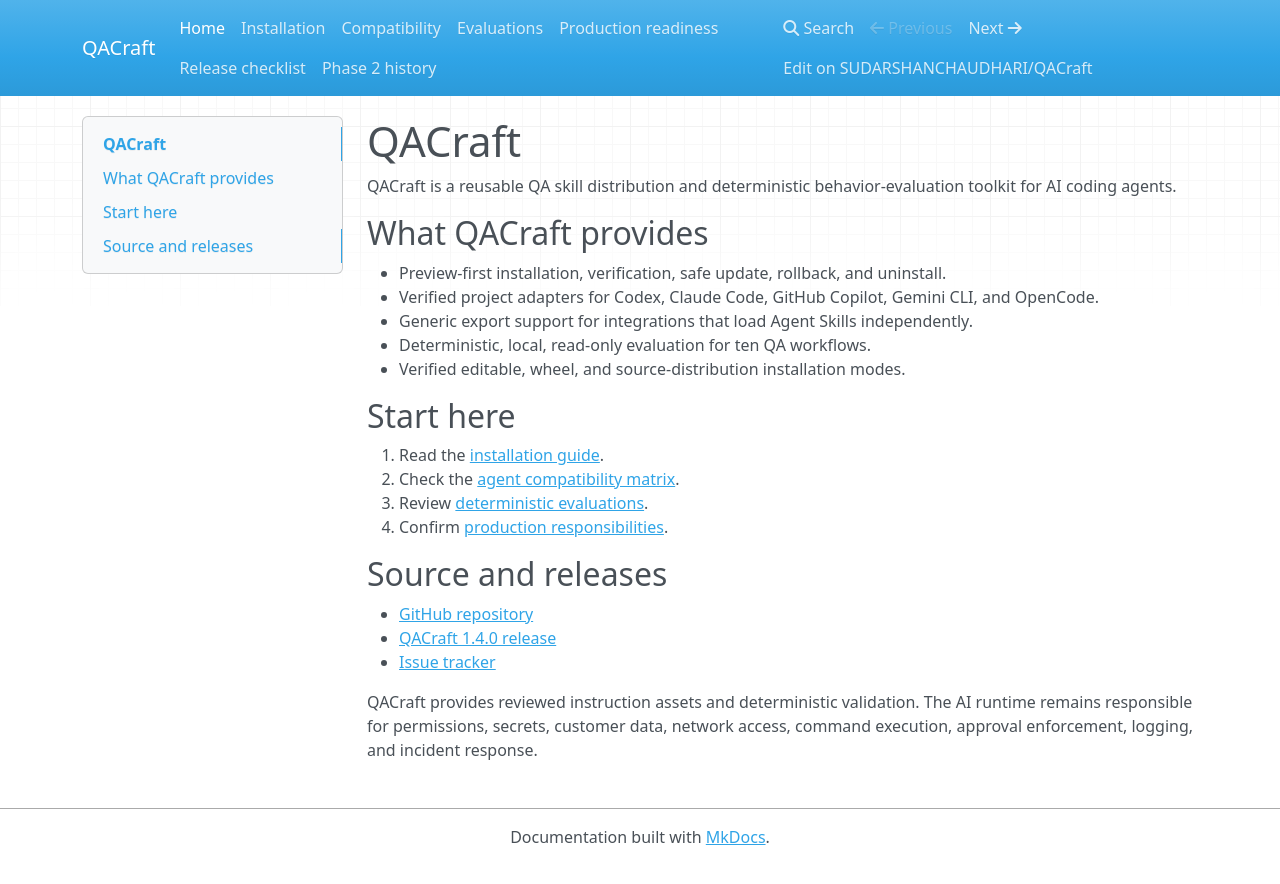
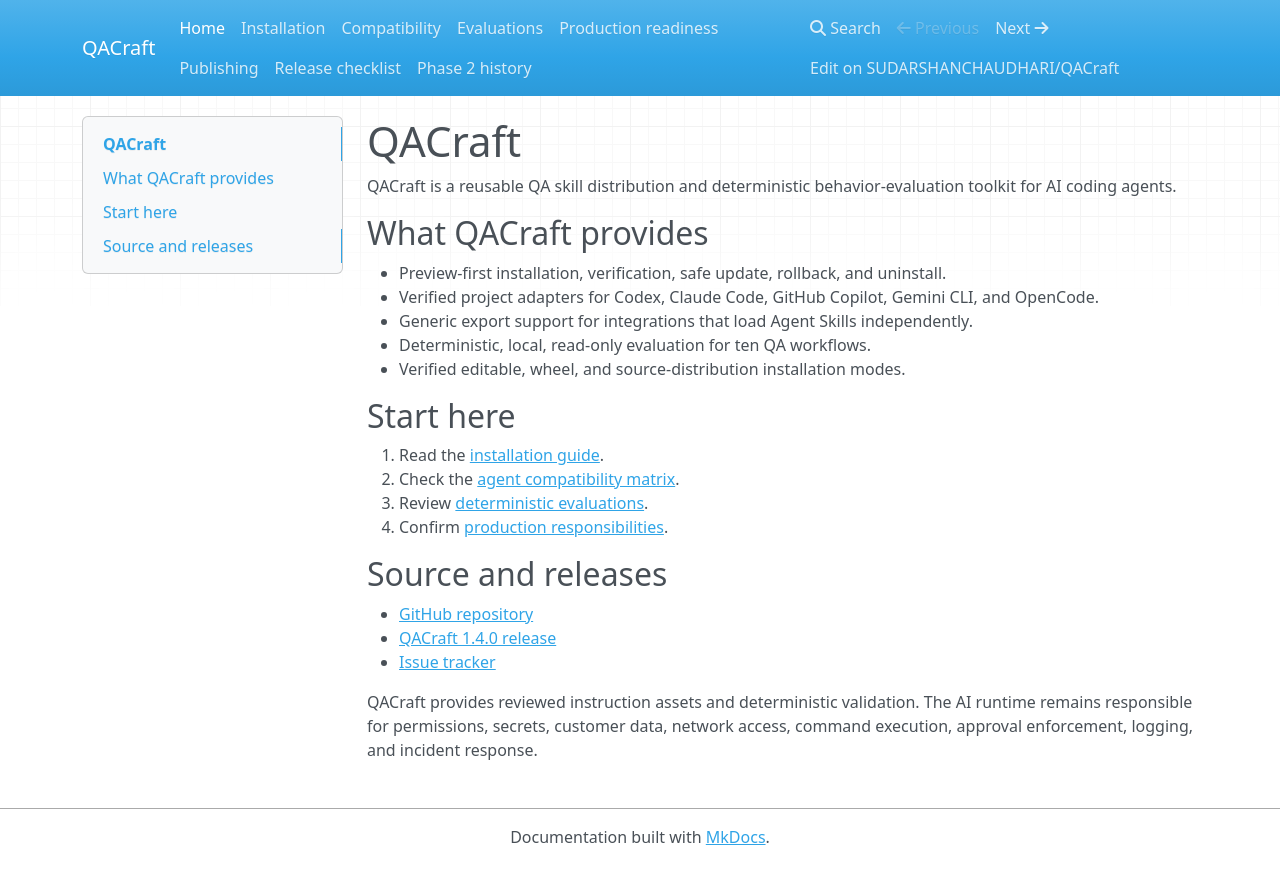
Before and after one commit to SUDARSHANCHAUDHARI/QACraft, an MkDocs documentation site: the page built from docs/index.md, in a window 1280 px wide. Shown: the top 884 px of the page. Built offline with MkDocs 1.6.1, drawn with Linux system fonts in a browser that asks for light colours; nearby versions of some CDN libraries.

Commit message:
Add publishing guide to documentation site

```diff
--- a/mkdocs.yml
+++ b/mkdocs.yml
@@ -14,6 +14,7 @@
   - Compatibility: COMPATIBILITY.md
   - Evaluations: EVALUATIONS.md
   - Production readiness: PRODUCTION_READINESS.md
+  - Publishing: PUBLISHING.md
   - Release checklist: RELEASE_CHECKLIST.md
   - Phase 2 history: PHASE_2.md
 
```
